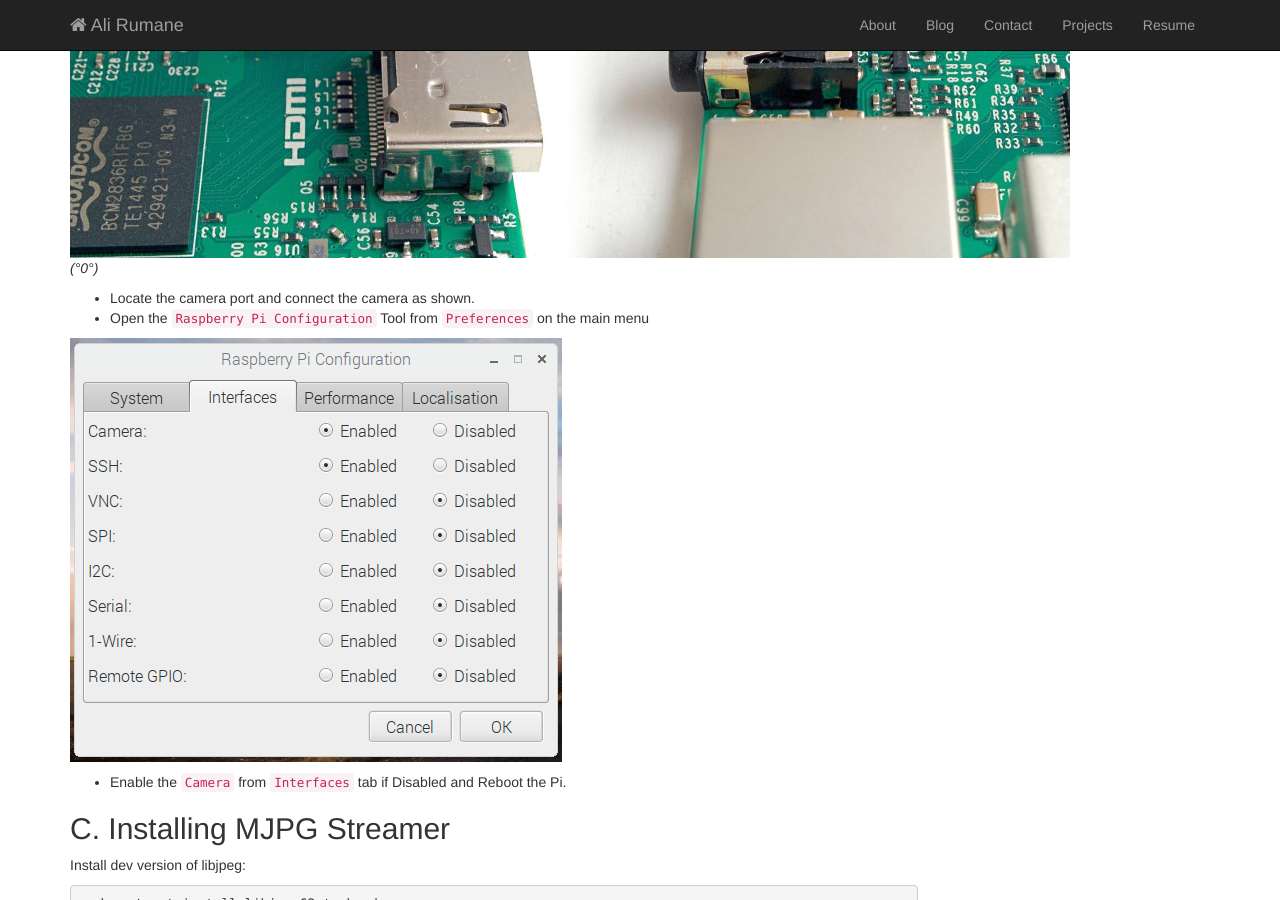
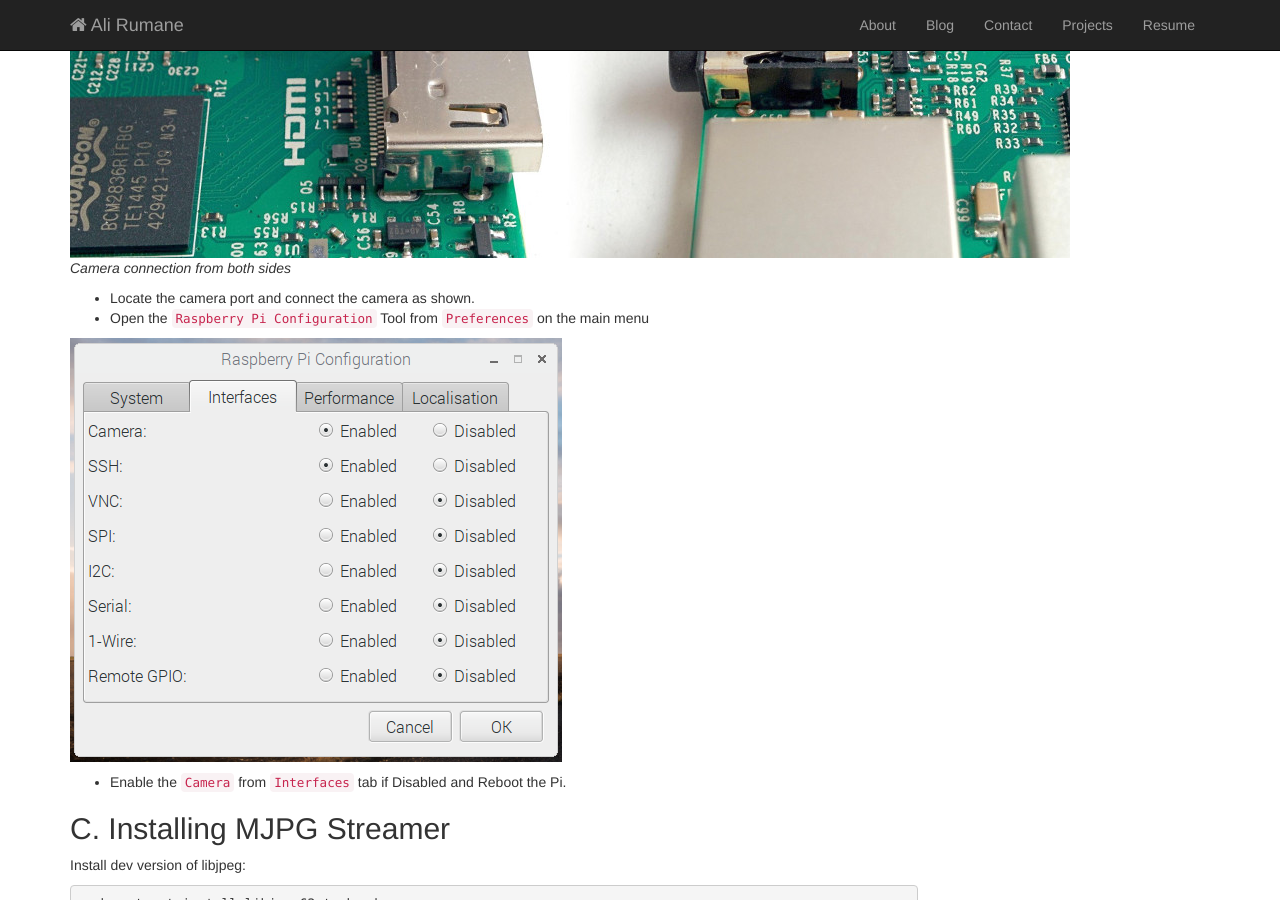
Before and after one commit to alirumane/ali-backup, a Jekyll site: the page built from _posts/2016-07-11-mjpg-streamer-on-raspberry-pi.md, in a window 1280 px wide and 900 px high, scrolled down 895 px. Built offline with Jekyll 4.4.1, drawn with Linux system fonts in a browser that asks for light colours; comment, search, counter and statistics services are not loaded.

Commit message:
Update 2016-07-11-mjpg-streamer-on-raspberry-pi.md

```diff
--- a/_posts/2016-07-11-mjpg-streamer-on-raspberry-pi.md
+++ b/_posts/2016-07-11-mjpg-streamer-on-raspberry-pi.md
@@ -17,7 +17,7 @@
 ## B. Connect the Camera Module
 
 
-![Raspberry Pi Camera Port]({{site.url}}/images/raspb-camera-connection.png "Raspberry Pi Camera Port"){: .center-image }*(°0°)*
+![Raspberry Pi Camera Port]({{site.url}}/images/raspb-camera-connection.png "Raspberry Pi Camera Port"){: .center-block }*Camera connection from both sides*
 
 - Locate the camera port and connect the camera as shown.
 - Open the `Raspberry Pi Configuration` Tool from `Preferences` on the main menu
```
